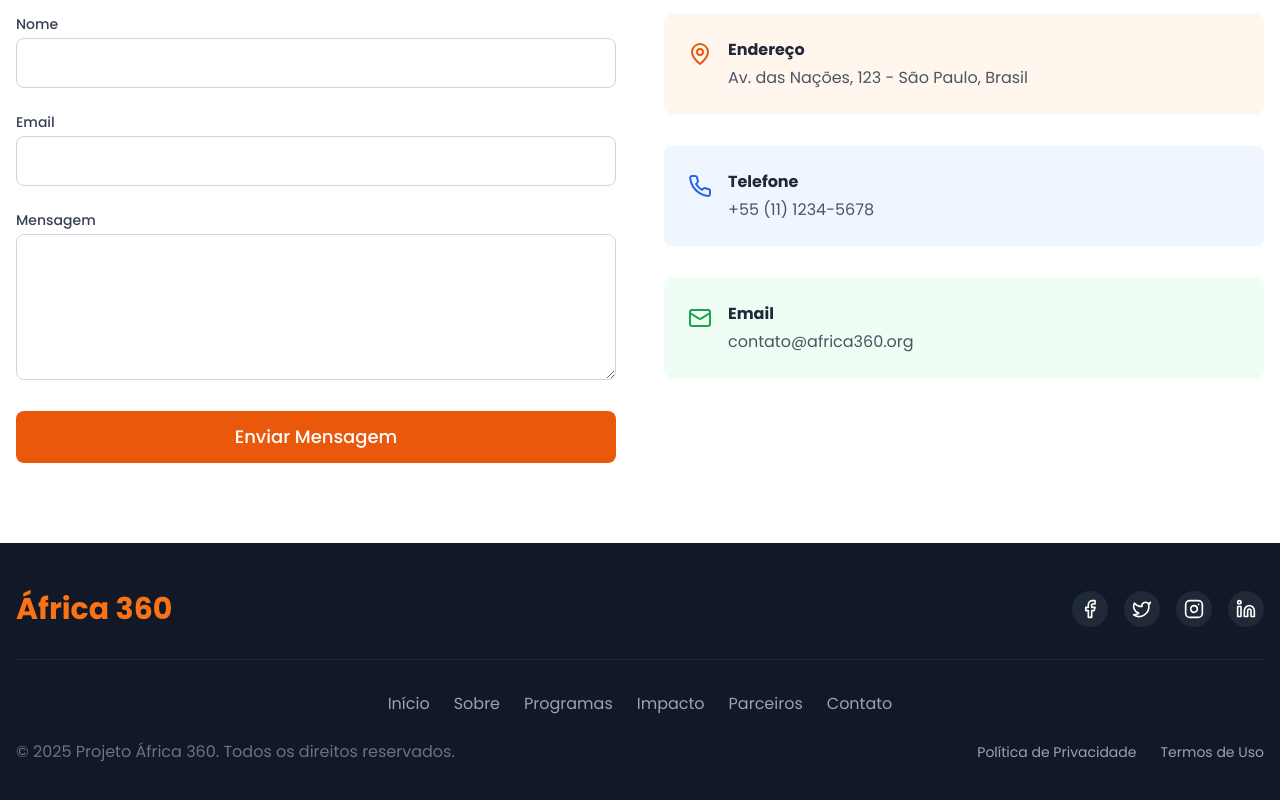
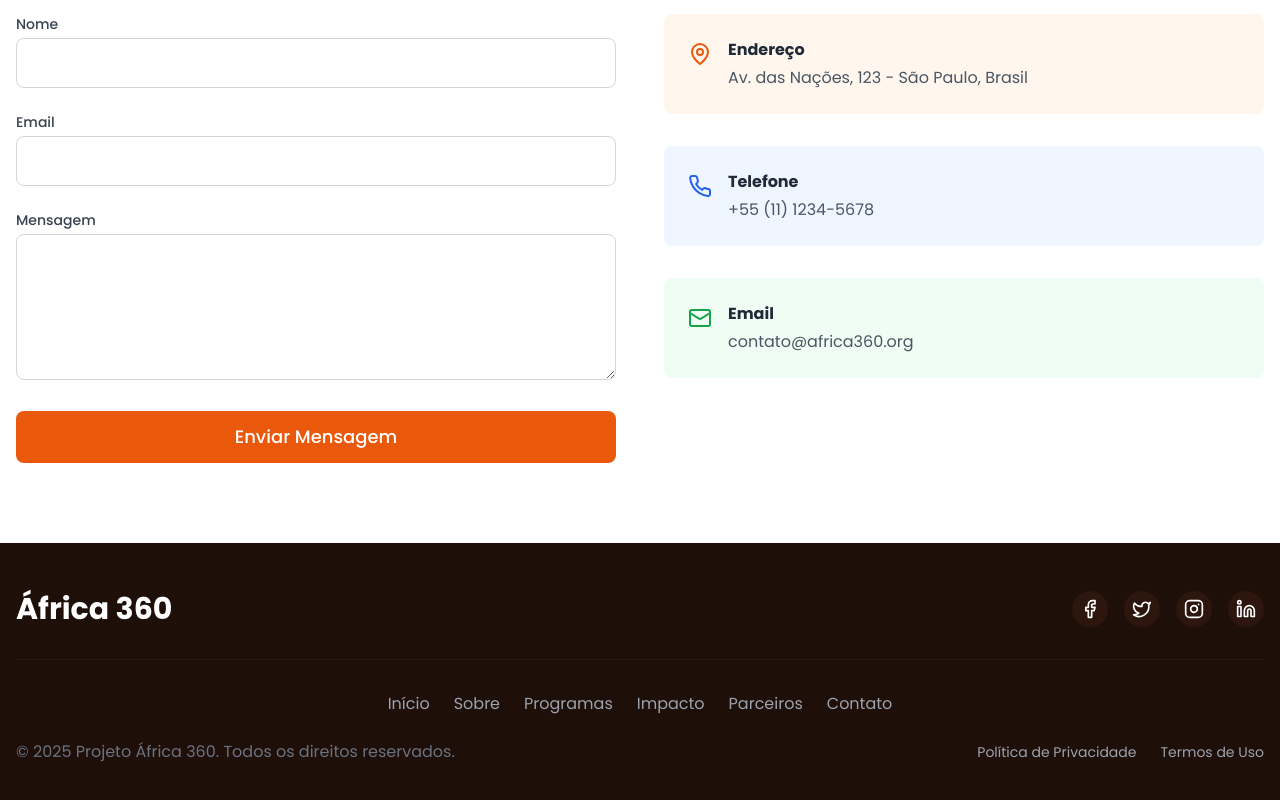
Before and after one commit to SergioLuiz10/africa, a React (Vite) app: page / in a window 1280 px wide. Shown: the part 3560-4360 px from the top of the page. Built offline with nearby package versions, Linux system fonts and the light colour scheme.

Commit message:
Mudança de cor no footer e link adicionado para redirecionar ao instagram

```diff
--- a/src/components/Footer.tsx
+++ b/src/components/Footer.tsx
@@ -1,4 +1,4 @@
-import React from 'react';
+import React, { useEffect, useRef } from 'react';
 import { Facebook, Twitter, Instagram, Linkedin } from 'lucide-react';
 
 interface FooterProps {
@@ -6,6 +6,27 @@ interface FooterProps {
 }
 
 const Footer: React.FC<FooterProps> = ({ language }) => {
+  const footerRef = useRef<HTMLDivElement>(null);
+
+  useEffect(() => {
+    const observer = new IntersectionObserver(
+      (entries) => {
+        entries.forEach((entry) => {
+          if (entry.isIntersecting) {
+            entry.target.classList.add('scroll-visible');
+          }
+        });
+      },
+      { threshold: 0.1 }
+    );
+
+    if (footerRef.current) {
+      observer.observe(footerRef.current);
+    }
+
+    return () => observer.disconnect();
+  }, []);
+
   const content = {
     pt: {
       rights: '© 2025 Projeto África 360. Todos os direitos reservados.',
@@ -35,50 +56,78 @@ const Footer: React.FC<FooterProps> = ({ language }) => {
     }
   };
 
+  const socialLinks = [
+    {
+      icon: <Facebook size={20} />,
+      url: '',
+      delay: 0
+    },
+    {
+      icon: <Twitter size={20} />,
+      url: '',
+      delay: 0.1
+    },
+    {
+      icon: <Instagram size={20} />,
+      url: 'https://www.instagram.com/africa.360/?hl=pt-br',
+      delay: 0.2
+    },
+    {
+      icon: <Linkedin size={20} />,
+      url: '',
+      delay: 0.3
+    }
+  ];
+
   const t = content[language as keyof typeof content];
 
   return (
-    <footer className="bg-gray-900 text-white py-12">
+    <footer ref={footerRef} className="bg-brown-900 text-white py-12 scroll-hidden">
       <div className="container mx-auto px-4">
         <div className="flex flex-col md:flex-row justify-between items-center mb-8">
-          <div className="mb-6 md:mb-0">
-            <span className="text-3xl font-bold text-orange-500">África 360</span>
+          <div className="mb-6 md:mb-0 animate-fade-in">
+            <span className="text-3xl font-bold text-gradient">África 360</span>
           </div>
 
           <div className="flex space-x-4">
-            <a href="#" className="hover:text-orange-400 transition-colors p-2 bg-gray-800 rounded-full">
-              <Facebook size={20} />
-            </a>
-            <a href="#" className="hover:text-orange-400 transition-colors p-2 bg-gray-800 rounded-full">
-              <Twitter size={20} />
-            </a>
-            <a href="#" className="hover:text-orange-400 transition-colors p-2 bg-gray-800 rounded-full">
-              <Instagram size={20} />
-            </a>
-            <a href="#" className="hover:text-orange-400 transition-colors p-2 bg-gray-800 rounded-full">
-              <Linkedin size={20} />
-            </a>
+            {socialLinks.map((social, index) => (
+              <a
+                key={index}
+                href={social.url}
+                target="_blank"
+                rel="noopener noreferrer"
+                className="hover:text-orange-400 transition-colors p-2 bg-brown-800 rounded-full hover-scale animate-slide-in-right"
+                style={{ animationDelay: `${social.delay}s` }}
+              >
+                {social.icon}
+              </a>
+            ))}
           </div>
         </div>
 
-        <div className="border-t border-gray-800 pt-8 pb-4">
+        <div className="border-t border-brown-800 pt-8 pb-4">
           <div className="flex flex-wrap justify-center mb-6 gap-6">
             {t.links.map((link, index) => (
-              <a key={index} href={link.href} className="text-gray-400 hover:text-orange-400 transition-colors">
+              <a
+                key={index}
+                href={link.href}
+                className="text-gray-400 hover:text-orange-400 transition-colors animate-slide-up"
+                style={{ animationDelay: `${index * 0.1}s` }}
+              >
                 {link.label}
               </a>
             ))}
           </div>
 
           <div className="flex flex-col md:flex-row justify-between items-center">
-            <div className="text-gray-500 mb-4 md:mb-0">
+            <div className="text-gray-500 mb-4 md:mb-0 animate-slide-in-left">
               {t.rights}
             </div>
-            <div className="flex space-x-6">
-              <a href="#" className="text-gray-400 hover:text-orange-400 transition-colors text-sm">
+            <div className="flex space-x-6 animate-slide-in-right">
+              <a href="#" className="text-gray-400 hover:text-orange-400 transition-colors text-sm hover-scale">
                 {t.privacy}
               </a>
-              <a href="#" className="text-gray-400 hover:text-orange-400 transition-colors text-sm">
+              <a href="#" className="text-gray-400 hover:text-orange-400 transition-colors text-sm hover-scale">
                 {t.terms}
               </a>
             </div>
```
